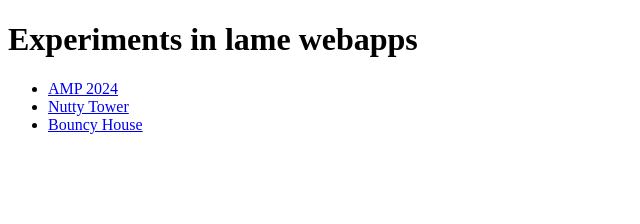
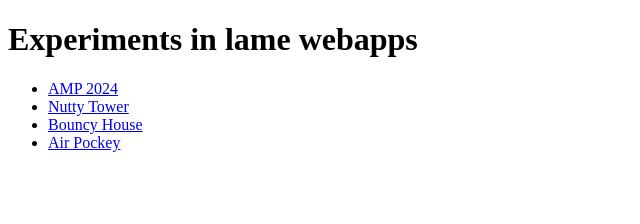
Before and after one commit to drewyoungren/svandbox, a SvelteKit app: page / in a window 1280 px wide. Shown: the top 224 px of the page, without its empty margins (0-640 px from the left). Built offline with nearby package versions, Linux system fonts and the light colour scheme.

Commit message:
Add link

```diff
--- a/src/routes/+page.svelte
+++ b/src/routes/+page.svelte
@@ -8,4 +8,5 @@
     <li><a href="{base}/amp2024">AMP 2024</a></li>
     <li><a href="{base}/nutty-tower">Nutty Tower</a></li>
     <li><a href="{base}/bouncy">Bouncy House</a></li>
+    <li><a href="{base}/airhockey">Air Pockey</a></li>
 </ul>
```
